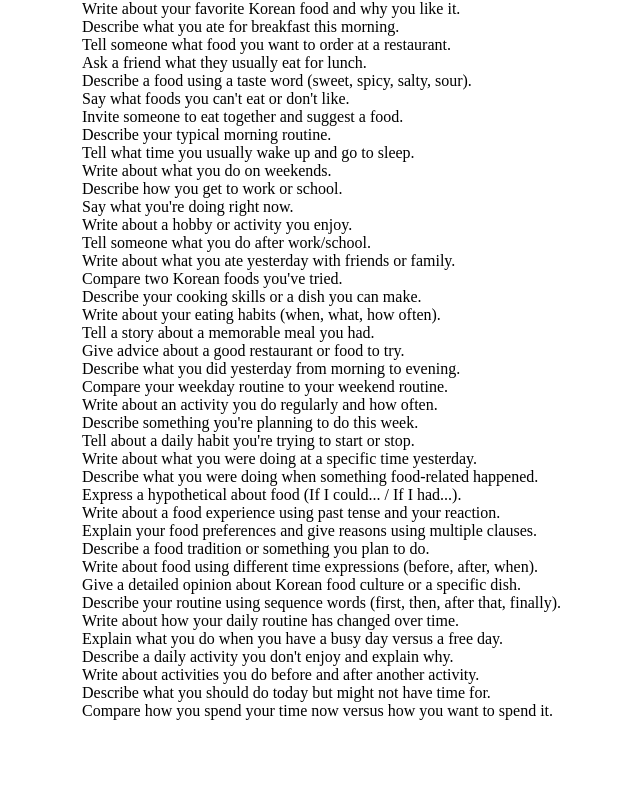
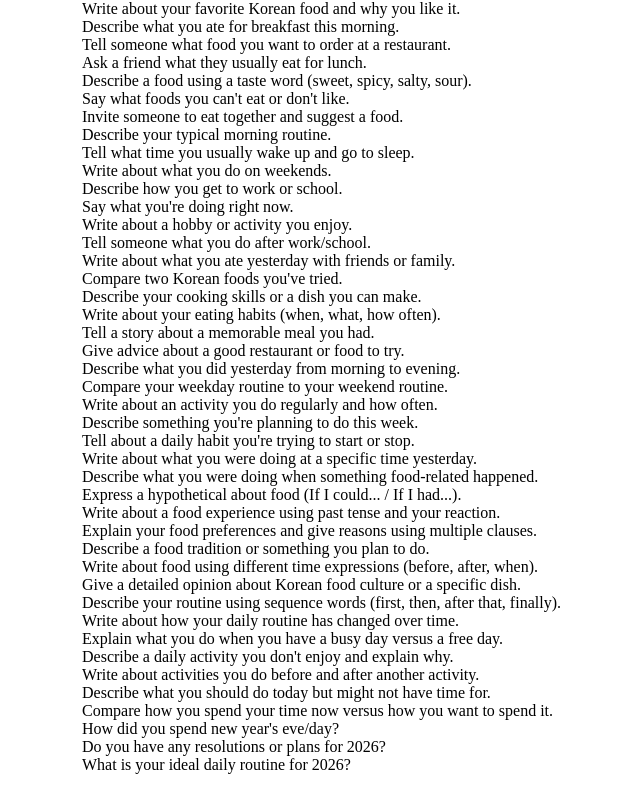
Before and after one commit to ryelle/k-writing-practice, a Next.js app: page / in a window 1280 px wide. Shown: the part 332-1144 px from the top of the page, without its empty margins (2-642 px from the left). Built offline with nearby package versions, Linux system fonts and the light colour scheme; a web font is replaced by a local one.

Commit message:
Add meetup topics

```diff
--- a/src/app/globals.css
+++ b/src/app/globals.css
@@ -25,7 +25,6 @@
 		color-scheme: dark;
 	}
 }
-
 
 body {
 	-webkit-font-smoothing: antialiased;
--- a/src/app/page.module.css
+++ b/src/app/page.module.css
@@ -13,9 +13,7 @@
     margin: 0;
   }
 
-  & .level-beginner,
-  & .level-second,
-  & .level-intermediate {
+  & .is-level {
     display: inline-block;
     height: 0.5em;
     width: 0.5em;
@@ -30,4 +28,8 @@
   & .level-intermediate {
     background: var(--orange-7);
   }
+
+  & .level-event {
+    background: var(--purple-8);
+  }
 }
--- a/src/app/page.tsx
+++ b/src/app/page.tsx
@@ -9,7 +9,9 @@ export default function Home() {
 			<ul className={styles.list}>
 				{prompts.map(({ level, prompt }, i) => (
 					<li key={i}>
-						<span className={styles[`level-${level}`]} />
+						<span
+							className={[styles[`level-${level}`], styles["is-level"]].join(" ")}
+						/>
 						<Link href={`/${i}/`}>{prompt}</Link>
 					</li>
 				))}
--- a/src/app/prompts.json
+++ b/src/app/prompts.json
@@ -199,5 +199,20 @@
     "level": "intermediate",
     "prompt": "Compare how you spend your time now versus how you want to spend it.",
     "example": "These days I spend most of my time _____, but I wish I could _____ more often because _____."
+  },
+  {
+    "level": "event",
+    "prompt": "How did you spend new year's eve/day?",
+    "example": "I spent time with ______."
+  },
+  {
+    "level": "event",
+    "prompt": "Do you have any resolutions or plans for 2026?",
+    "example": "I want to ______."
+  },
+  {
+    "level": "event",
+    "prompt": "What is your ideal daily routine for 2026?",
+    "example": "I want to meditate every morning."
   }
 ]
```
